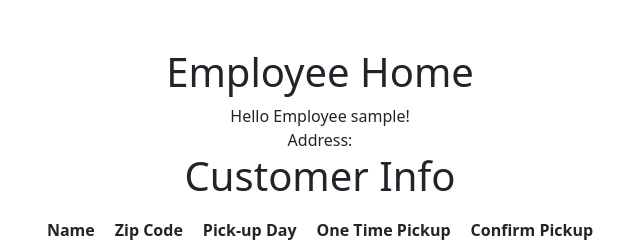
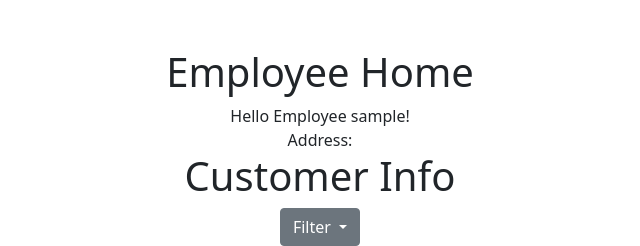
Before and after one commit to CodyLuckmann/Trash-Collection, a Django app: template trash_collector/employees/templates/employees/index.html in a window 1280 px wide. Shown: the part 56-302 px from the top of the page, without its empty margins (320-960 px from the left). Run offline with Django 3.2, Linux system fonts and the light colour scheme; the template is opened without the code that fills it, so the values that code supplies are empty; the visitor is signed in with stand-in values (Sample User, id 1).

Commit message:
added filter button

```diff
--- a/trash_collector/employees/templates/employees/index.html
+++ b/trash_collector/employees/templates/employees/index.html
@@ -7,7 +7,18 @@
   {% if user.is_authenticated %}
     Hello Employee {{ user.username }}!<br />
     Address: {{ logged_in_employee.address }} {{logged_in_employee.zip_code }}<br />
-    <h1>Customer Info</h1>
+    <h1>Customer Info</h1> <div class="dropdown">
+      <button class="btn btn-secondary dropdown-toggle" type="button" id="dropdownMenuButton1" data-bs-toggle="dropdown" aria-expanded="false">
+        Filter
+      </button>
+      <ul class="dropdown-menu" aria-labelledby="dropdownMenuButton1">
+        <li><a class="dropdown-item" href="#">Monday</a></li>
+        <li><a class="dropdown-item" href="#">Tuesday</a></li>
+        <li><a class="dropdown-item" href="#">Wednesday</a></li>
+        <li><a class="dropdown-item" href="#">Thursday</a></li>
+        <li><a class="dropdown-item" href="#">Friday</a></li>
+      </ul>
+    </div>
     <table class="center-table">
       <thead>
         <tr>
```
